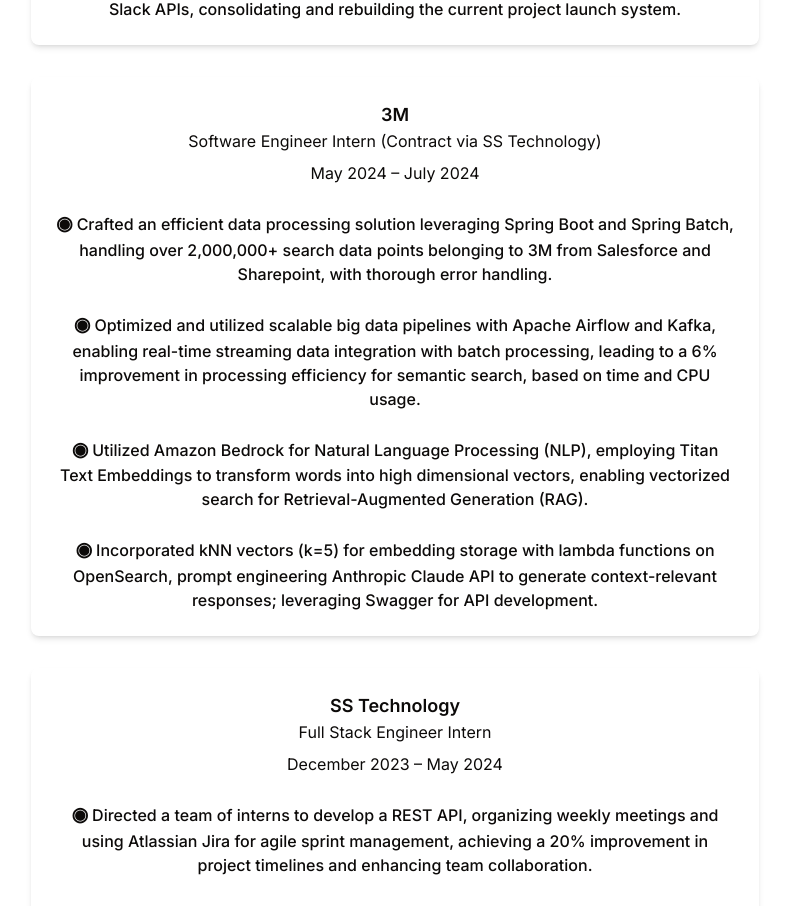
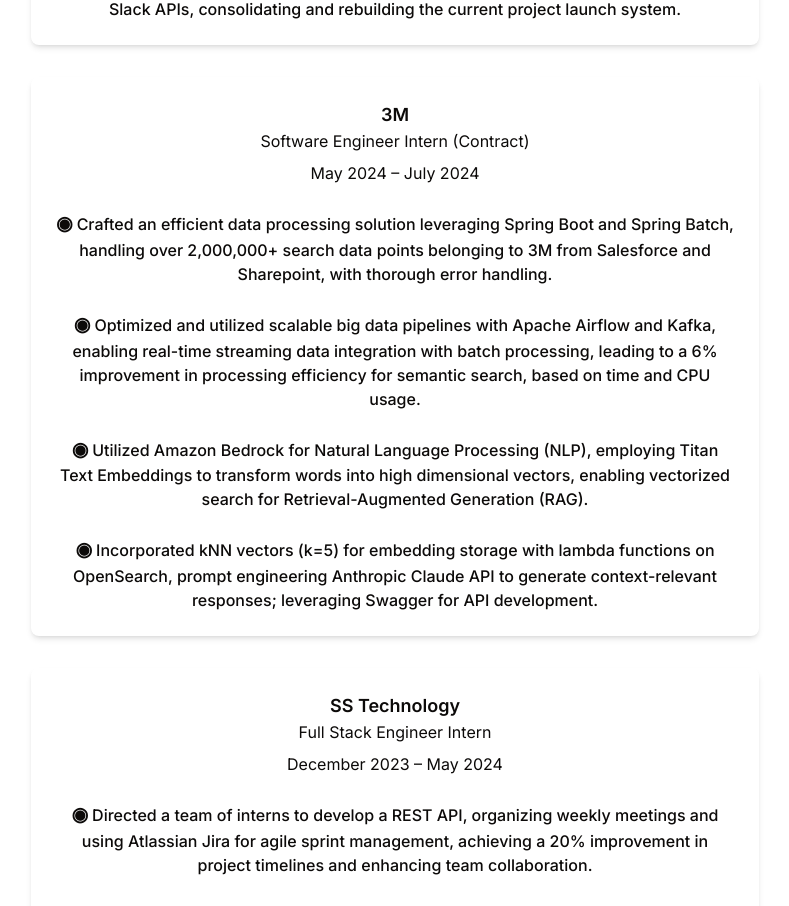
Before and after one commit to SanjayKarun4444/sanjay_portfolio, a Next.js app: page / in a window 1280 px wide. Shown: the part 1753-2659 px from the top of the page, without its empty margins (245-1034 px from the left). Built offline with nearby package versions, Linux system fonts and the light colour scheme.

Commit message:
contaract edit grmmer

```diff
--- a/src/app/page.tsx
+++ b/src/app/page.tsx
@@ -172,7 +172,7 @@
             {/* Work Experience 2 */}
             <div className="shadow-md p-6 rounded-lg">
               <h2 className="text-center text-lg font-semibold">3M</h2>
-              <p className="text-center text-white-600">Software Engineer Intern (Contract via SS Technology)</p>
+              <p className="text-center text-white-600">Software Engineer Intern (Contract)</p>
               <p className="text-center text-white-500 mt-2">May 2024 – July 2024</p>
               <br />
               <ul className="custom-list text-white-500 list-disc"
```
